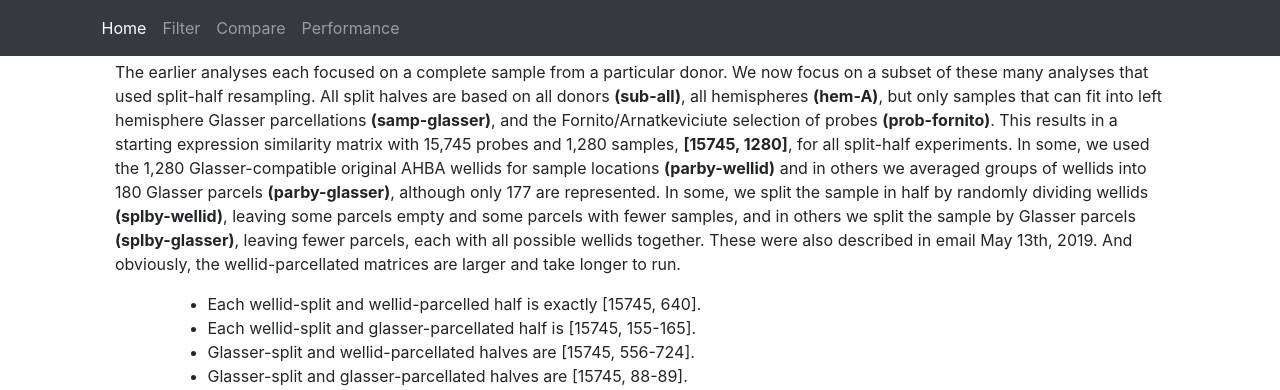
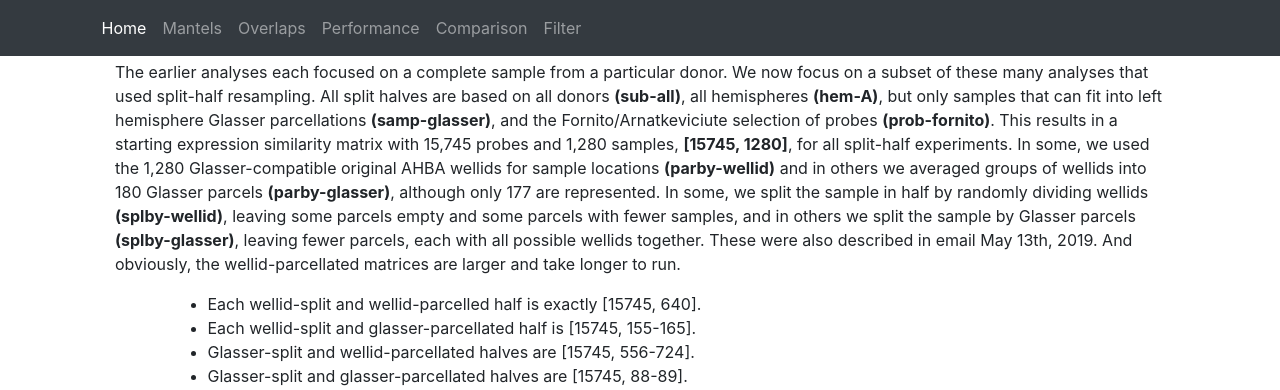
Before and after one commit to mfschmidt/ge_data_manager, a Django app: template gedata/templates/gedata/index.html in a window 1280 px wide. Shown: the top 390 px of the page. Run offline with Django 3.2, Linux system fonts and the light colour scheme; the template is opened without the code that fills it, so the values that code supplies are empty; parts of the project's set-up code (start-up, migrations or seed data) failed here and were passed over; some libraries are stand-ins or nearby versions.

Commit message:
Added two menu items for overlap and performance

```diff
--- a/gedata/templates/gedata/base.html
+++ b/gedata/templates/gedata/base.html
@@ -35,13 +35,19 @@
                 <a class="nav-link" href="{% url 'gedata:index' %}">Home <span class="sr-only"></span></a>
             </li>
             <li class="nav-item">
-                <a class="nav-link" href="{% url 'gedata:filter' %}">Filter</a>
+                <a class="nav-link" href="{% url 'gedata:resultset' metric='mantel' %}">Mantels</a>
             </li>
             <li class="nav-item">
-                <a class="nav-link" href="{% url 'gedata:comparison' %}">Compare</a>
+                <a class="nav-link" href="{% url 'gedata:resultset' metric='overlap' %}">Overlaps</a>
             </li>
             <li class="nav-item">
-                <a class="nav-link" href="{% url 'gedata:performance' %}">Performance</a>
+                <a class="nav-link" href="{% url 'gedata:resultset' metric='performance' %}">Performance</a>
+            </li>
+            <li class="nav-item">
+                <a class="nav-link" href="{% url 'gedata:comparison' %}">Comparison</a>
+            </li>
+            <li class="nav-item">
+                <a class="nav-link" href="{% url 'gedata:filter' %}">Filter</a>
             </li>
             </ul>
         </div>
```
